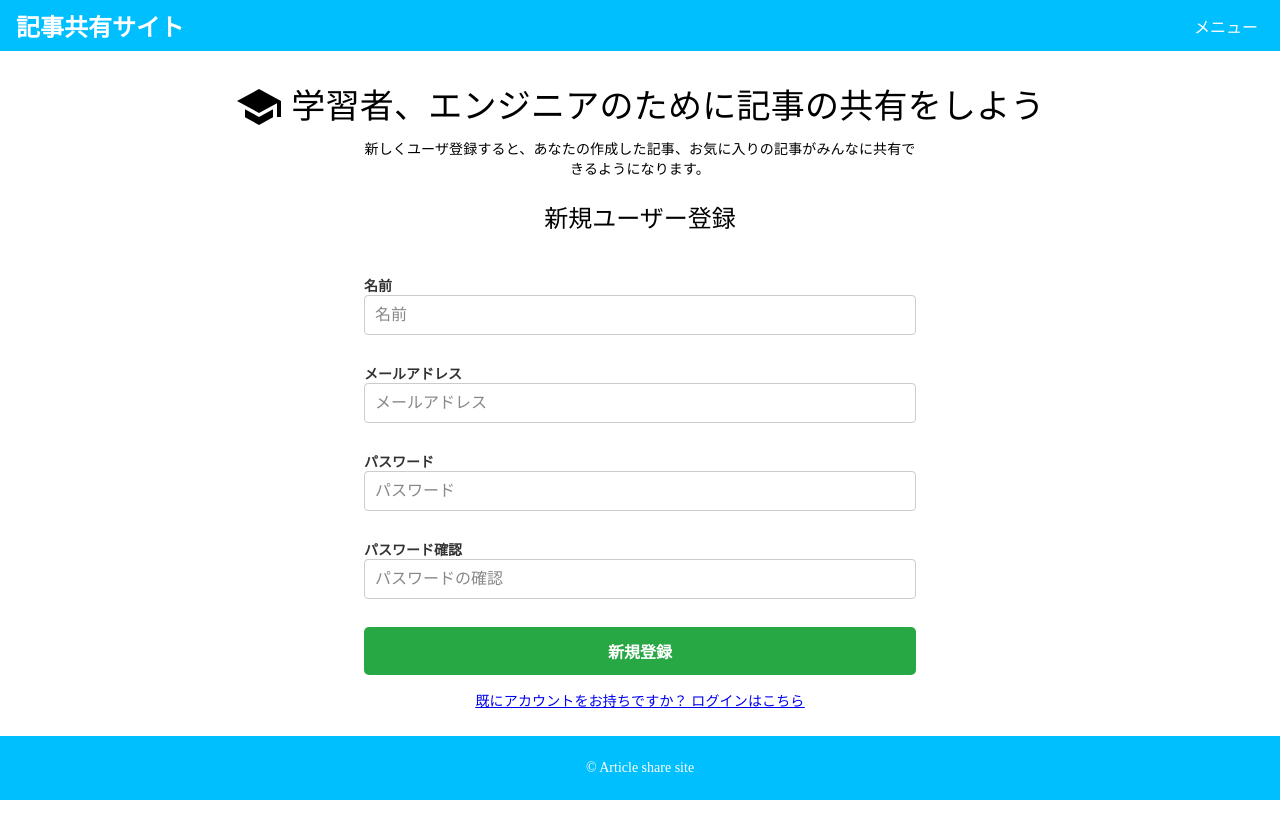
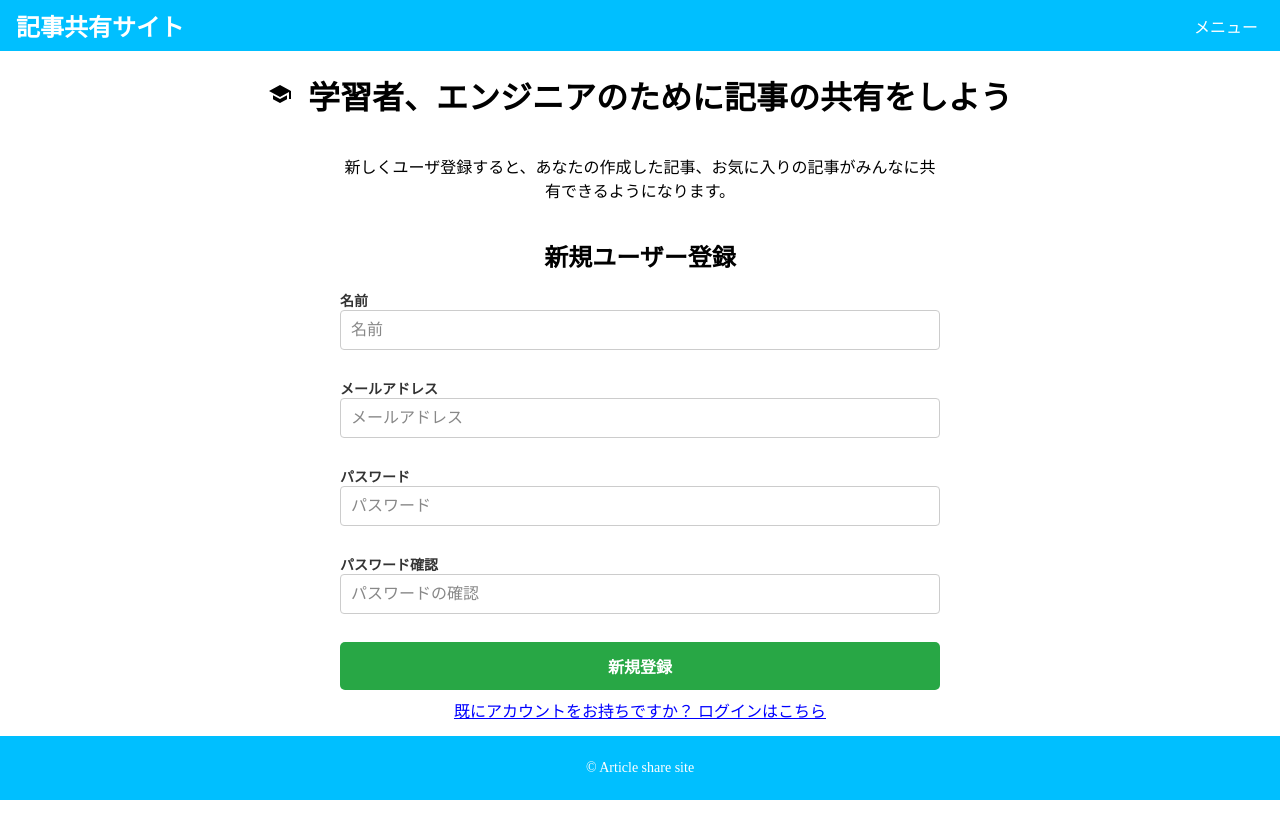
Before and after one commit to Hashimoto-Noriaki/ts-nest-next-graphql-hasura-app, a Next.js app in the folder frontend/: page /signup in a window 1280 px wide. Shown: the top 838 px of the page. Before the commit the page ends 800 px from the top, so only its background shows below. Built offline with nearby package versions, Linux system fonts and the light colour scheme.

Commit message:
ログインと新規登録をcss moduleに修正

```diff
--- /dev/null
+++ b/frontend/src/pages/login/styles.module.css
@@ -0,0 +1,84 @@
+.container {
+  max-width: 600px;
+  margin: 0 auto;
+  padding: 2rem;
+}
+
+.header {
+  display: flex;
+  justify-content: center;
+  align-items: center;
+  margin-bottom: 2rem;
+}
+
+.icon {
+  margin-right: 1rem;
+  font-size: 3rem;
+}
+
+.title {
+  font-size: 2rem;
+  font-weight: bold;
+  text-align: center;
+}
+
+.description {
+  text-align: center;
+  margin-top: 1rem;
+  font-size: 1rem;
+}
+
+.loginTitle {
+  font-size: 1.5rem;
+  text-align: center;
+  margin-top: 2rem;
+}
+
+.form {
+  display: flex;
+  flex-direction: column;
+  gap: 1rem;
+  margin-top: 1.5rem;
+}
+
+.input {
+  padding: 0.75rem;
+  font-size: 1rem;
+  margin-top: 1rem;
+  border: 1px solid #ccc;
+  border-radius: 4px;
+  width: 100%;
+}
+
+.input:focus {
+  outline: none;
+  border-color: #007bff;
+}
+
+.loginButton {
+  padding: 0.75rem;
+  background-color: #007bff;
+  color: white;
+  margin-top: 1rem;
+  border: none;
+  border-radius: 4px;
+  font-size: 1.1rem;
+  cursor: pointer;
+  width: 100%;
+  transition: background-color 0.3s ease;
+}
+
+.loginButton:hover {
+  background-color: #0056b3;
+}
+
+.signupLink {
+  text-align: center;
+  margin-top: 30px;
+}
+
+.signupText {
+  color: #007bff;
+  text-decoration: underline;
+  cursor: pointer;
+}
--- a/frontend/src/pages/signup.tsx
+++ /dev/null
@@ -1,105 +0,0 @@
-import { useState } from 'react';
-import { Container, Typography, Box } from '@mui/material';
-import SchoolIcon from '@mui/icons-material/School';
-import Link from 'next/link';
-import SignupButton from '../components/atoms/SignupButton';
-import SignupForm from '../components/molecules/SignupForm';
-
-// 型定義
-interface SignupForm {
-  name: string;
-  email: string;
-  password: string;
-  password_confirmation: string;
-}
-
-const Signup = () => {
-  const [formData, setFormData] = useState<SignupForm>({
-    name: '',
-    email: '',
-    password: '',
-    password_confirmation: ''
-  });
-
-  const handleInputChange = (e: React.ChangeEvent<HTMLInputElement>) => {
-    const { name, value } = e.target;
-    setFormData((prevData) => ({
-      ...prevData,
-      [name]: value
-    }));
-  };
-
-  const handleSubmit = (e: React.FormEvent) => {
-    e.preventDefault();
-    // サーバーへの送信処理をここで実装する
-    // console.log(formData);
-  };
-
-  return (
-    <Container
-      maxWidth="sm"
-      sx={{
-        display: 'flex',
-        flexDirection: 'column',
-        alignItems: 'center',
-        mb: 1,
-        justifyContent: 'center',
-        minHeight: '50vh',
-        padding: '2rem'
-      }}
-    >
-      <Box
-        sx={{
-          display: 'flex',
-          justifyContent: 'center',
-          alignItems: 'center',
-          mb: 1,
-          textAlign: 'center'
-        }}
-      >
-        <SchoolIcon sx={{ fontSize: '3rem', mr: 1 }} />
-        <Typography
-          variant="h4"
-          sx={{
-            whiteSpace: 'nowrap',
-            overflow: 'hidden',
-            textOverflow: 'ellipsis'
-          }}
-        >
-          学習者、エンジニアのために記事の共有をしよう
-        </Typography>
-      </Box>
-
-      <Typography variant="body2" align="center" sx={{ mb: 3 }}>
-        新しくユーザ登録すると、あなたの作成した記事、お気に入りの記事がみんなに共有できるようになります。
-      </Typography>
-
-      <Typography variant="h5" component="h3" align="center" sx={{ mb: 3 }}>
-        新規ユーザー登録
-      </Typography>
-
-      <SignupForm
-        formData={formData}
-        onInputChange={handleInputChange}
-        onSubmit={handleSubmit}
-      />
-      <SignupButton />
-      <Typography
-        variant="body2"
-        sx={{
-          mt: 2,
-          textAlign: 'center',
-          color: 'blue',
-          textDecoration: 'underline',
-          cursor: 'pointer'
-        }}
-      >
-        <Link href="/login" passHref>
-          既にアカウントをお持ちですか？ ログインはこちら
-        </Link>
-      </Typography>
-    </Container>
-  );
-};
-
-export default Signup;
--- /dev/null
+++ b/frontend/src/pages/signup/index.tsx
@@ -0,0 +1,71 @@
+import React, { useState } from 'react';
+import Link from 'next/link';
+import styles from './styles.module.css';
+import SchoolIcon from '@mui/icons-material/School';
+import SignupButton from '../../components/atoms/SignupButton';
+import SignupForm from '../../components/molecules/SignupForm';
+
+interface SignupFormData {
+  name: string;
+  email: string;
+  password: string;
+  password_confirmation: string;
+}
+
+const Signup: React.FC = () => {
+  const [formData, setFormData] = useState<SignupFormData>({
+    name: '',
+    email: '',
+    password: '',
+    password_confirmation: ''
+  });
+
+  const handleInputChange = (e: React.ChangeEvent<HTMLInputElement>) => {
+    const { name, value } = e.target;
+    setFormData((prevData) => ({
+      ...prevData,
+      [name]: value
+    }));
+  };
+
+  const handleSubmit = (e: React.FormEvent) => {
+    e.preventDefault();
+    // サーバーへの送信処理をここで実装する
+    // console.log(formData);
+  };
+
+  return (
+    <div className={styles.container}>
+      <div className={styles.header}>
+        <SchoolIcon className={styles.icon} />
+        <h1 className={styles.title}>
+          学習者、エンジニアのために記事の共有をしよう
+        </h1>
+      </div>
+
+      <p className={styles.description}>
+        新しくユーザ登録すると、あなたの作成した記事、お気に入りの記事がみんなに共有できるようになります。
+      </p>
+
+      <h2 className={styles.subtitle}>新規ユーザー登録</h2>
+
+      <SignupForm
+        formData={formData}
+        onInputChange={handleInputChange}
+        onSubmit={handleSubmit}
+      />
+      <SignupButton />
+
+      <div className={styles.loginLink}>
+        {/* <a>タグを使わずに<span>を使用 */}
+        <Link href="/login">
+          <span className={styles.link}>
+            既にアカウントをお持ちですか？ ログインはこちら
+          </span>
+        </Link>
+      </div>
+    </div>
+  );
+};
+
+export default Signup;
--- /dev/null
+++ b/frontend/src/pages/signup/styles.module.css
@@ -0,0 +1,53 @@
+.container {
+  max-width: 600px;
+  margin: 0 auto;
+  display: flex;
+  flex-direction: column;
+  align-items: center;
+  justify-content: flex-start;
+  min-height: 100vh;
+}
+
+.header {
+  display: flex;
+  justify-content: center;
+  align-items: center;
+  margin-bottom: 2rem;
+}
+
+.icon {
+  font-size: 2rem;
+  margin-right: 1rem;
+  margin-top: 1rem;
+}
+
+.title {
+  font-size: 2rem;
+  text-align: center;
+  white-space: nowrap;
+  text-overflow: ellipsis;
+  margin-bottom: 0.1rem;
+}
+
+.description {
+  text-align: center;
+  font-size: 1rem;
+  margin-top: 0.1rem;
+}
+
+.subtitle {
+  font-size: 1.5rem;
+  text-align: center;
+  margin-bottom: 0.1rem;
+}
+
+.loginLink {
+  margin-top: 0.5rem;
+  text-align: center;
+}
+
+.link {
+  color: blue;
+  text-decoration: underline;
+  cursor: pointer;
+}
```
Also changed, not shown: frontend/src/pages/login.tsx (deleted, +0 -60 lines), frontend/src/pages/login/index.tsx (added, +50 -0 lines).
